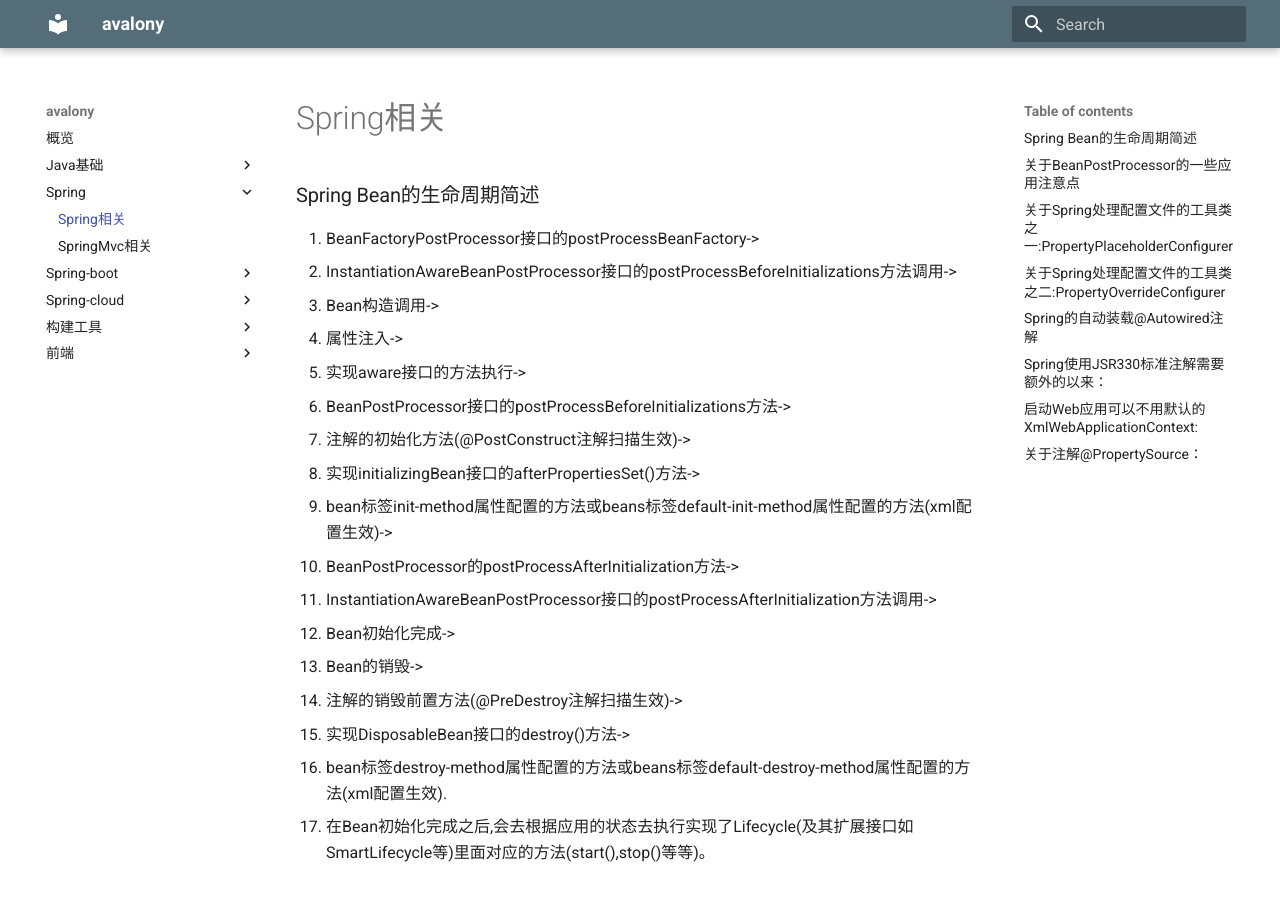
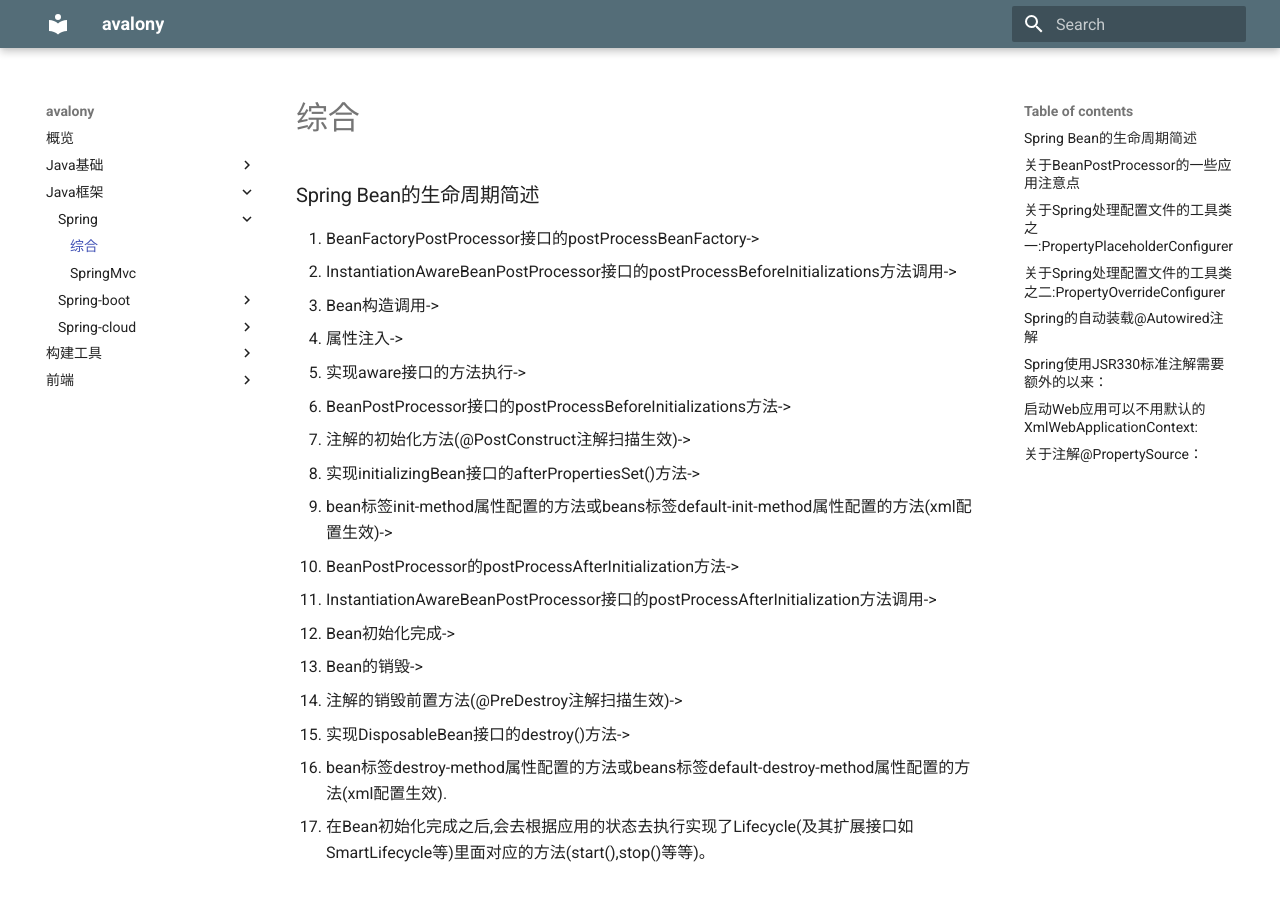
Before and after one commit to avalonyzhily/mkdocs-learn, an MkDocs documentation site: the page built from docs/java/spring/spring.md, in a window 1280 px wide and 900 px high. Built offline with MkDocs 1.6.1 and Material for MkDocs 9.7.7, drawn with Linux system fonts in a browser that asks for light colours; old or Windows-style settings are respelled for this version of MkDocs; part of the change alters nothing that is shown.

Commit message:
修改目录结构

```diff
--- a/mkdocs.yml
+++ b/mkdocs.yml
@@ -9,19 +9,20 @@ pages:
   - 概览: 'index.md'
   - Java基础:
     - API拾遗: 'java/base/java_base.md'
-  - Spring:
-    - Spring相关: 'java/spring/spring.md'
-    - SpringMvc相关: 'java/spring/springmvc.md'
-  - Spring-boot:
-    - comprehensive: 'java/spring/boot/comprehensive.md'
-    - 静态资源的问题: 'java/spring/boot/static-content.md'
-  - Spring-cloud:
-    - comprehensive: 'java/spring/cloud/comprehensive.md'
-    - eureka: 'java/spring/cloud/eureka.md'
-    - zuul: 'java/spring/cloud/zuul.md'
-    - ribbon: 'java/spring/cloud/ribbon.md'
-    - feign: 'java/spring/cloud/feign.md'
-    - hystrix: 'java/spring/cloud/hystrix.md'
+  - Java框架:
+    - Spring:
+      - 综合: 'java/spring/spring.md'
+      - SpringMvc: 'java/spring/springmvc.md'
+    - Spring-boot:
+      - 综合: 'java/spring/boot/comprehensive.md'
+      - 静态资源的问题: 'java/spring/boot/static-content.md'
+    - Spring-cloud:
+      - comprehensive: 'java/spring/cloud/comprehensive.md'
+      - eureka: 'java/spring/cloud/eureka.md'
+      - zuul: 'java/spring/cloud/zuul.md'
+      - ribbon: 'java/spring/cloud/ribbon.md'
+      - feign: 'java/spring/cloud/feign.md'
+      - hystrix: 'java/spring/cloud/hystrix.md'
   - 构建工具:
     - maven拾遗: 'java/tools/maven.md'
   - 前端:
```
